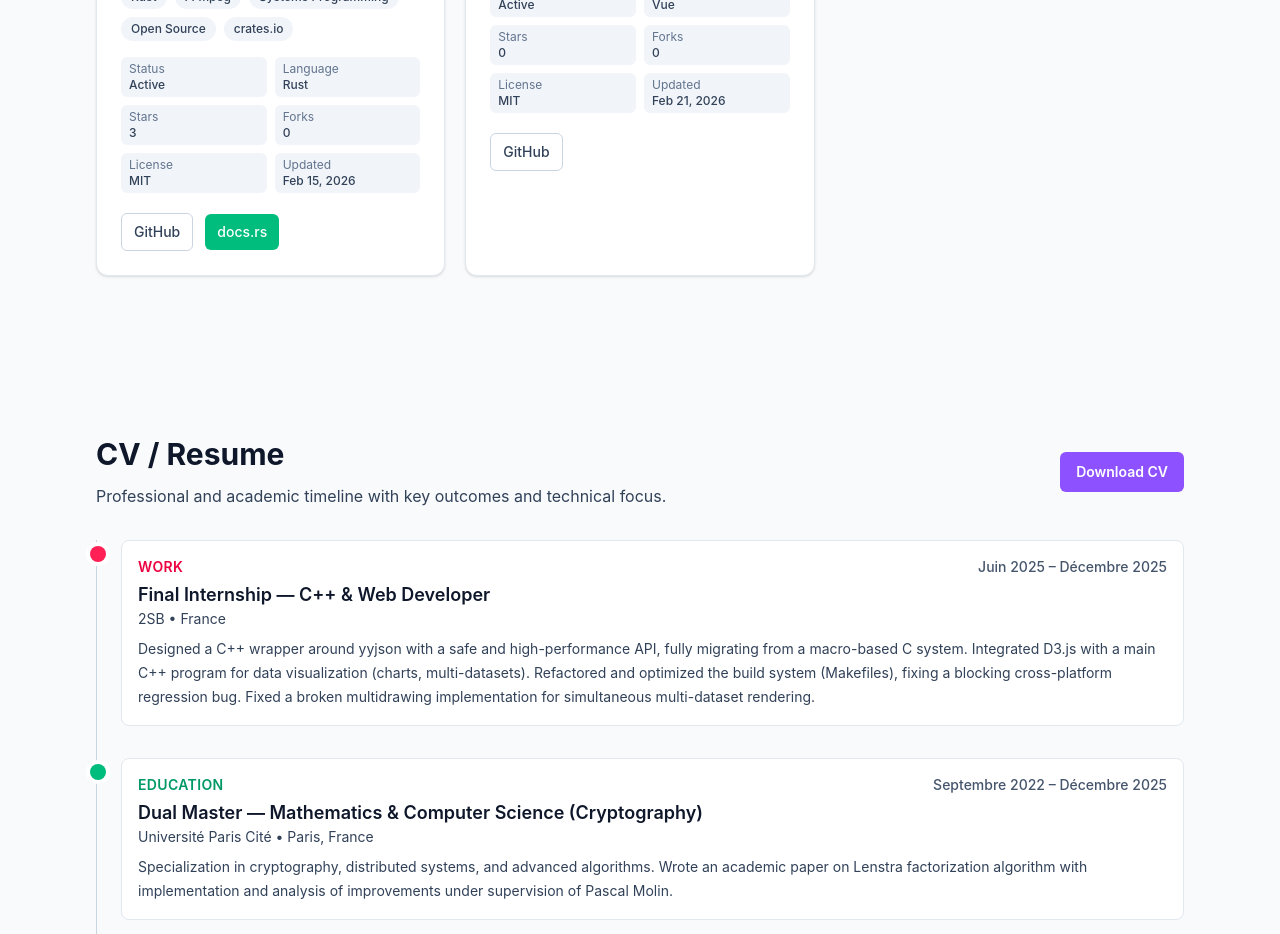
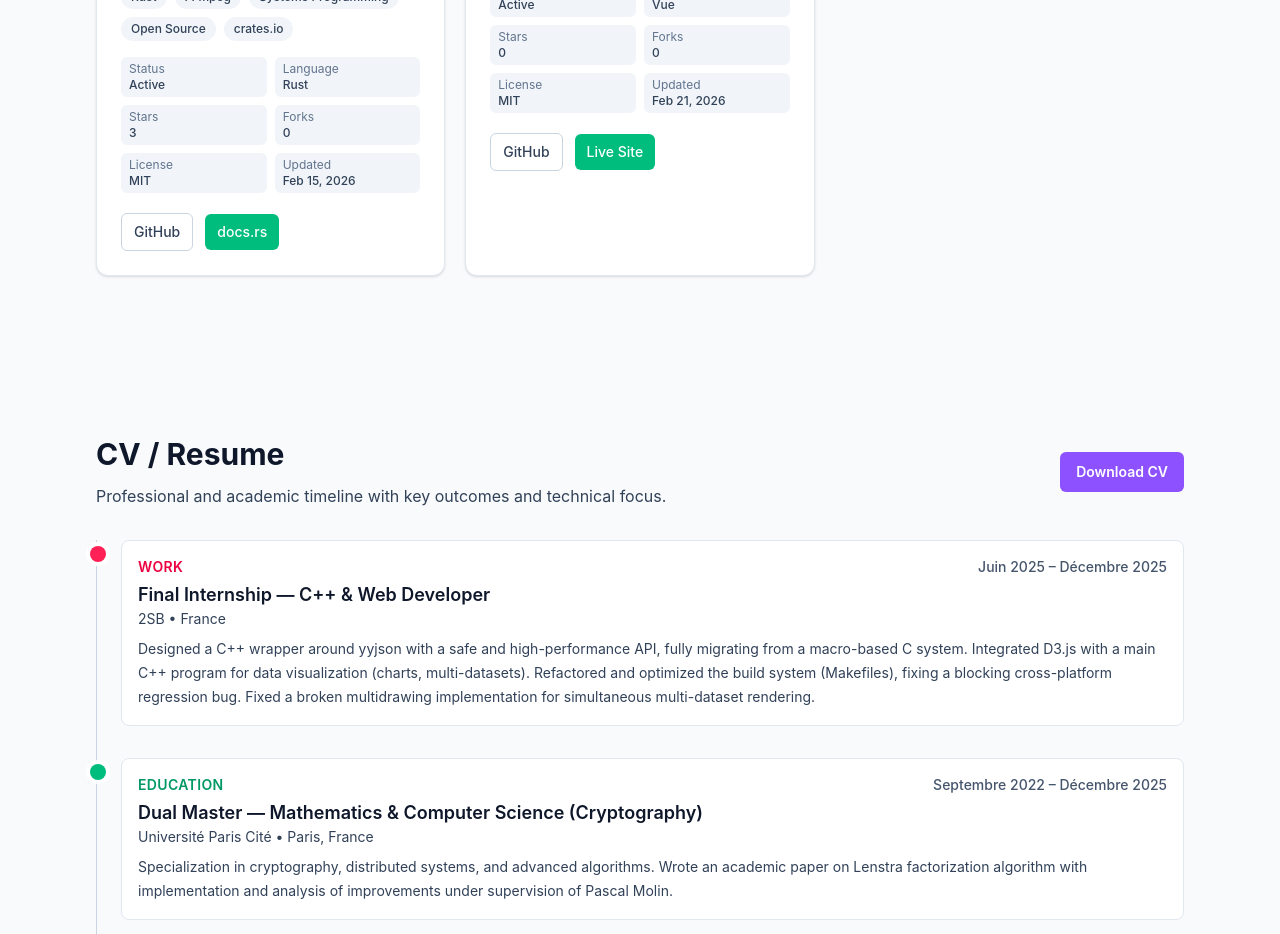
Before and after one commit to skanderjeddi/homepage, a Vue app: page / in a window 1280 px wide. Shown: the part 1800-2734 px from the top of the page. Built offline with nearby package versions, Linux system fonts and the light colour scheme.

Commit message:
docs: add live site URL and portfolio demo link

```diff
--- a/src/data/projects.js
+++ b/src/data/projects.js
@@ -35,7 +35,8 @@ export const projects = [
       'This website — built with Vue 3, Vite, and Tailwind CSS. Data-oriented architecture: all content is decoupled from components and editable from /src/data. Dark mode, responsive layout, and scroll animations.',
     tags: ['Vue 3', 'TypeScript', 'Tailwind CSS', 'Vite'],
     github: 'https://github.com/skanderjeddi/Homepage',
-    demo: null,
+    demo: 'https://skanderjeddi.github.io/Homepage/',
+    demoLabel: 'Live Site',
     metadata: {
       statusEn: 'Active',
       statusFr: 'Actif',
```
Also changed, not shown: 2 other files (tests, documents, lock files or other folders).
